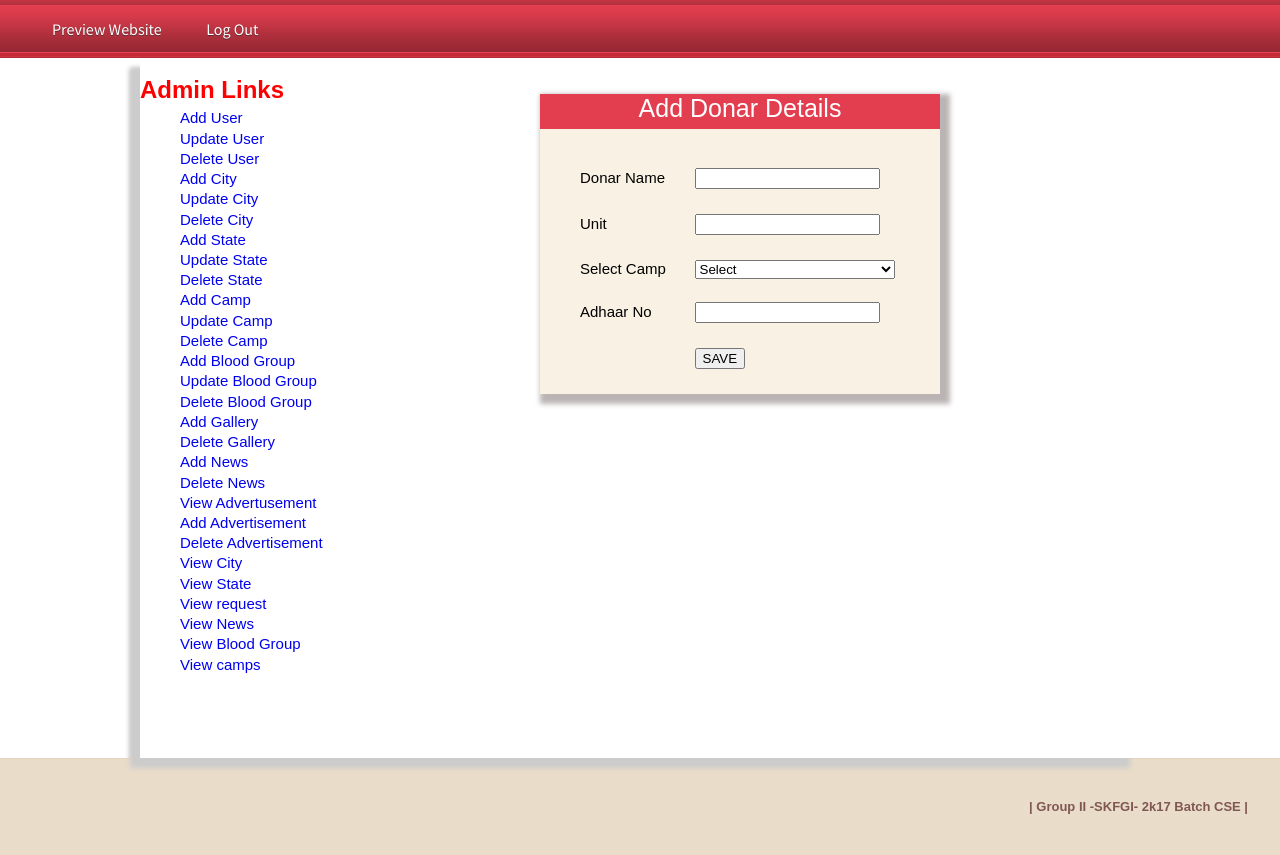
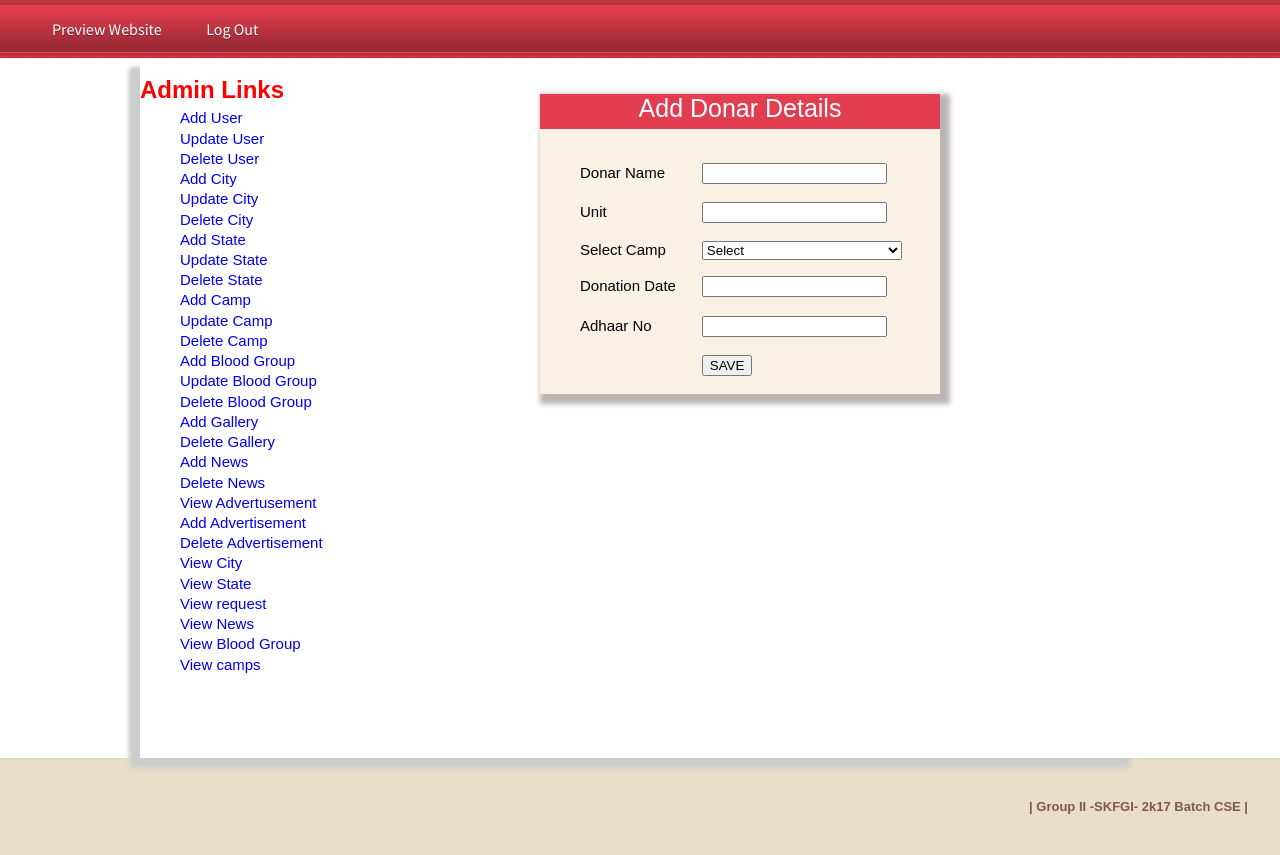
Before and after one commit to saikatharryc/BDMS_final_proj, a PHP site: page /Admin/blooddonated.php in a window 1280 px wide. Shown: the part 120-975 px from the top of the page. Run offline with PHP 8.4, Linux system fonts and the light colour scheme; a user stored in the database is signed in; data comes from the database, SQL or seed files in the repository; some libraries are stand-ins or nearby versions.

Commit message:
Added Donation Date

```diff
--- a/Admin/blooddonated.php
+++ b/Admin/blooddonated.php
@@ -2,12 +2,26 @@
 
 <!DOCTYPE html PUBLIC "-//W3C//DTD XHTML 1.0 Transitional//EN" "http://www.w3.org/TR/xhtml1/DTD/xhtml1-transitional.dtd">
 <html xmlns="http://www.w3.org/1999/xhtml">
+<html lang="en">
 <head>
-<meta http-equiv="Content-Type" content="text/html; charset=utf-8" />
+<meta charset="utf-8">
+<meta name="viewport" content="width=device-width, initial-scale=1">
 <title>Untitled Document</title>
 <link href="StyleSheet.css" rel="stylesheet" type="text/css" />
 <link href='http://fonts.googleapis.com/css?family=Source+Sans+Pro' rel='stylesheet' type='text/css'>
 <link href="css/style.css" rel="stylesheet" type="text/css" media="all" />
+
+<link rel="stylesheet" href="//code.jquery.com/ui/1.12.1/themes/base/jquery-ui.css">
+  <link rel="stylesheet" href="/resources/demos/style.css">
+  <script src="https://code.jquery.com/jquery-1.12.4.js"></script>
+  <script src="https://code.jquery.com/ui/1.12.1/jquery-ui.js"></script>
+
+
+  <link rel="stylesheet" href="//code.jquery.com/ui/1.12.1/themes/base/jquery-ui.css">
+  <link rel="stylesheet" href="/resources/demos/style.css">
+  <script src="https://code.jquery.com/jquery-1.12.4.js"></script>
+  <script src="https://code.jquery.com/ui/1.12.1/jquery-ui.js"></script>
+
 <!--slider-->
 <link href="css/flexslider.css" rel="stylesheet" type="text/css" media="all" />
 <script src="js/jquery-1.7.1.min.js" type="text/javascript"></script>
@@ -29,6 +43,11 @@
              }
          });
      });
+
+     $( function() {
+    $( "#datepicker" ).datepicker();
+  } );
+
   </script>
 </head>
 <body>
@@ -90,7 +109,10 @@
 </select>
 
 </td></tr>
-<tr><td class="lefttd">Adhaar No</td><td><input type="number" name="t3" required="required" pattern="[a-zA-Z0-9 ]{5,15}" title="please enter donar adhaar no"></td></tr>
+<tr><td class="lefttd">Donation Date</td><td><input type="text" name="t3" required="required"  id="datepicker" title="please enter donation date"></td></tr>
+
+</td></tr>
+<tr><td class="lefttd">Adhaar No</td><td><input type="number" name="t4" required="required" pattern="[a-zA-Z0-9 ]{5,15}" title="please enter donar adhaar no"></td></tr>
 </td></tr>
 </td></tr>
 
@@ -109,7 +131,7 @@
 {
 
     $cn=makeconnection();
-            $s="insert into blooddonated(name,unit,camp,adhaar) values('" . $_POST["t1"] ."','" . $_POST["t2"] . "','" . $_POST["s1"] . "','" . $_POST["t3"] . "')";
+            $s="insert into blooddonated(name,unit,camp,date,adhaar) values('" . $_POST["t1"] ."','" . $_POST["t2"] . "','" . $_POST["s1"] . "','" . $_POST["t3"] . "','" . $_POST["t4"] . "')";
 
 
     $q=mysqli_query($cn,$s);
```
